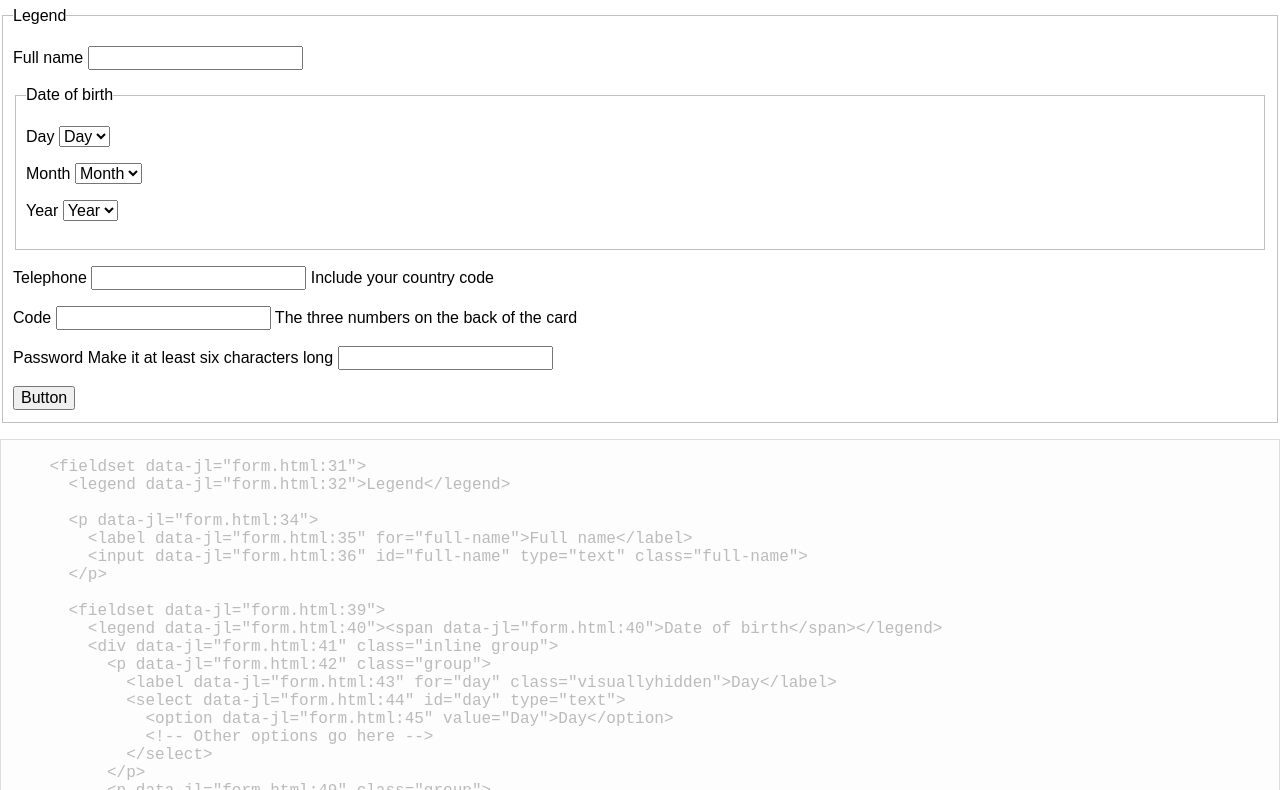
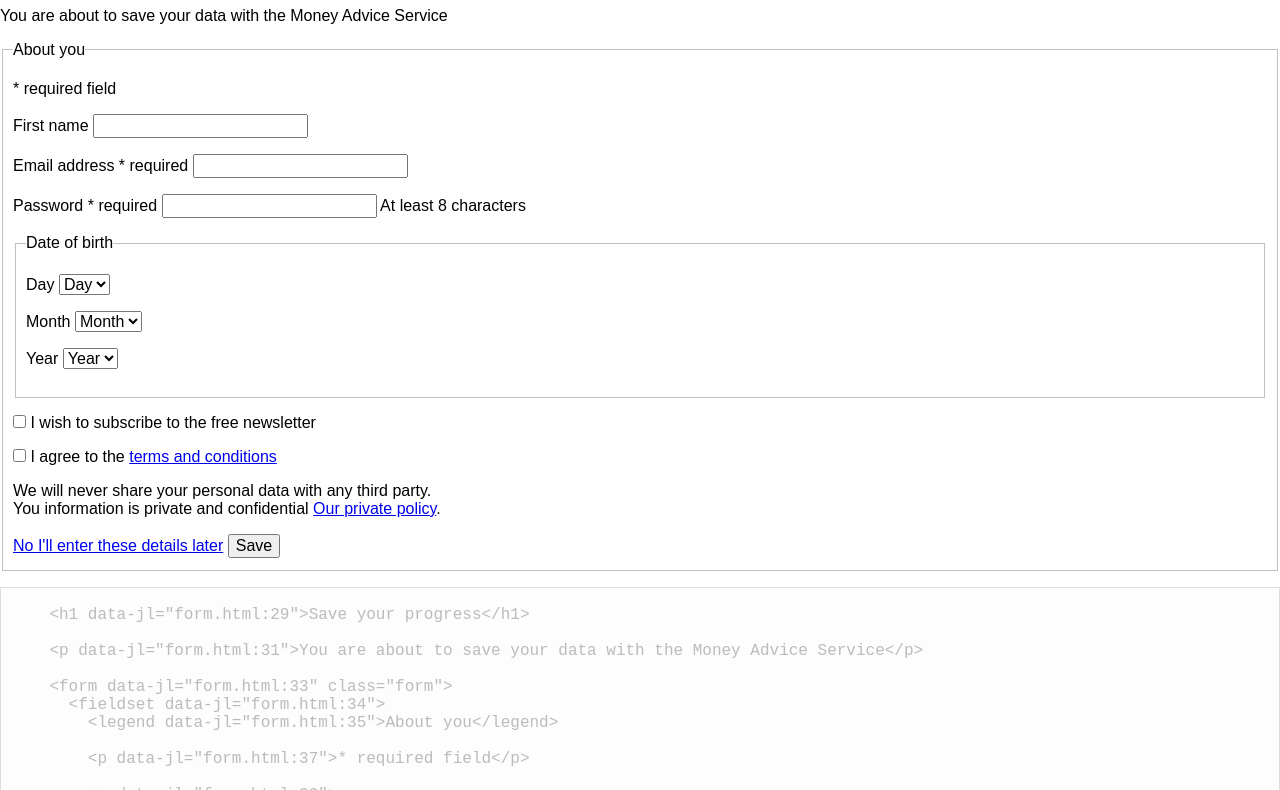
Before and after one commit to aduggin/accessible-components, a plain HTML site: page form.html in a window 1280 px wide. Shown: the part 73-863 px from the top of the page. Drawn offline with nearby package versions, Linux system fonts and the light colour scheme; a script that the page names is missing.

Commit message:
Adding markup for accessible form

```diff
--- a/form.html
+++ b/form.html
@@ -2,8 +2,8 @@
 <head>
   <title>Form Demo | Accessible Components</title>
 
-  <link rel="stylesheet" type="text/css" href="/accessible-components/css/normalize.css" />
-  <link rel="stylesheet" type="text/css" href="/accessible-components/css/styles.css" />
+  <link rel="stylesheet" type="text/css" href="css/normalize.css" />
+  <link rel="stylesheet" type="text/css" href="css/styles.css" />
 
   <script src="http://code.jquery.com/jquery-1.10.2.min.js"></script>
   <script src="http://google-code-prettify.googlecode.com/svn/trunk/src/prettify.js"></script>
@@ -25,66 +25,87 @@
   </script>
 </head>
 <body>
-  <h1>Form demo</h1>
+  <div class="live-example">
+    <h1>Save your progress</h1>
 
-  <form class="live-example">
+    <p>You are about to save your data with the Money Advice Service</p>
+
+    <form class="form">
       <fieldset>
-      <legend>Legend</legend>
+        <legend>About you</legend>
+
+        <p>* required field</p>
 
         <p>
-        <label for="full-name">Full name</label>
-        <input id="full-name" type="text" class="full-name" />
+          <label for="first-name">First name</label>
+          <input id="first-name" type="text" />
         </p>
 
+        <p>
+          <label for="email">Email address *
+            <span class="u-visuallyHidden">required</span>
+          </label>
+          <input id="email" type="email" />
+        </p>
+
+        <p>
+          <label for="first-name">Password *
+            <span class="u-visuallyHidden">required</span>
+          </label>
+          <input id="first-name" type="password" required="required"
+            aria-required="true" aria-describedby="first-name-hint"/>
+          <span class="form-hint" id="first-name-hint">At least 8 characters</span>
+        </p>
+
+
         <fieldset>
-        <legend><span>Date of birth</span></legend>
-        <div class="inline group">
-          <p class="group">
-            <label for="day" class="visuallyhidden">Day</label>
+          <legend>Date of birth</legend>
+          <p>
+            <label for="day" class="u-visuallyhidden">Day</label>
             <select id="day" type="text">
               <option value="Day">Day</option>
               <!-- Other options go here -->
             </select>
           </p>
-          <p class="group">
-            <label for="month" class="visuallyhidden">Month</label>
+          <p>
+            <label for="month" class="u-visuallyhidden">Month</label>
             <select id="month" type="text">
               <option value="Month">Month</option>
               <!-- Other options go here -->
             </select>
           </p>
-          <p class="group">
-            <label for="year" class="visuallyhidden">Year</label>
+          <p>
+            <label for="year" class="u-visuallyhidden">Year</label>
             <select id="year" type="text">
               <option value="Year">Year</option>
               <!-- Other options go here -->
             </select>
           </p>
-        </div>
         </fieldset>
 
-      <p class="group">
-        <label for="telephone">Telephone</label>
-        <input id="telephone" type="text">
-        <span class="hint">Include your country code</span>
+        <p>
+          <input id="newsletter" type="checkbox" name="newsletter" value="1">
+          <label for="newsletter">I wish to subscribe to the free newsletter</label>
         </p>
 
-      <p class="group">
-        <label for="code">Code</label>
-        <input id="code" type="text" class="small">
-        <span class="inline hint">The three numbers on the back of the card</span>
+        <p>
+          <input id="terms" type="checkbox" name="toppings" value="1">
+          <label for="terms">I agree to the
+            <a href="/terms-and-conditions">terms and conditions</a>
+          </label>
+        </p>
+        <p>We will never share your personal data with any third party.<br />
+          You information is private and confidential
+          <a href="/privacy">Our private policy</a>.
         </p>
 
-      <p class="group">
-        <label for="password">Password</label>
-        <span class="hint">Make it at least six characters long</span>
-        <input id="password" type="password">
-      </p>
+        <a href="/resume">No I'll enter these details later</a>
 
-      <button>Button</button>
+        <input class="button" type="submit" value="Save">
       </fieldset>
 
     </form>
+  </div>
 
 </body>
 </html>
```
Lines whose indentation alone changed are shown as unchanged.
